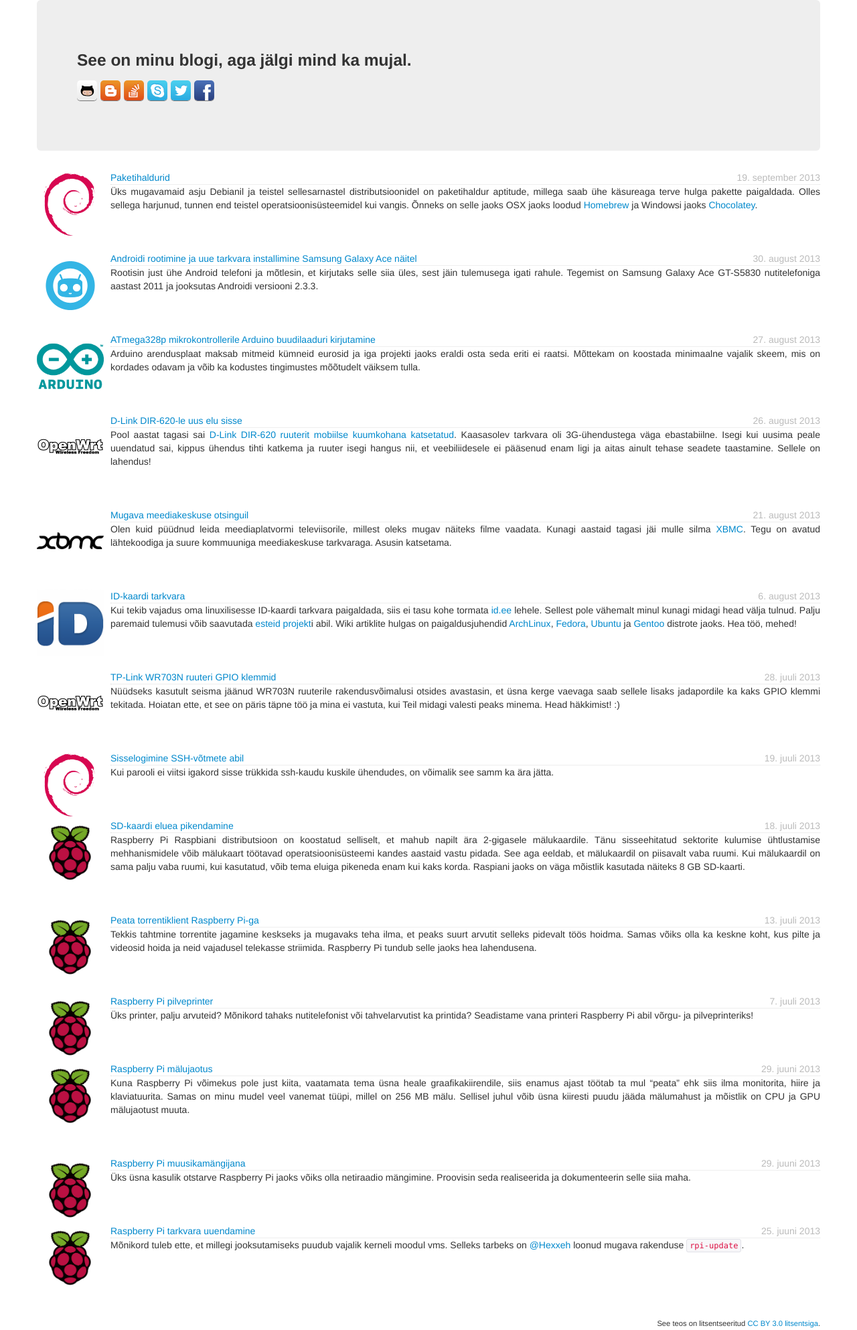
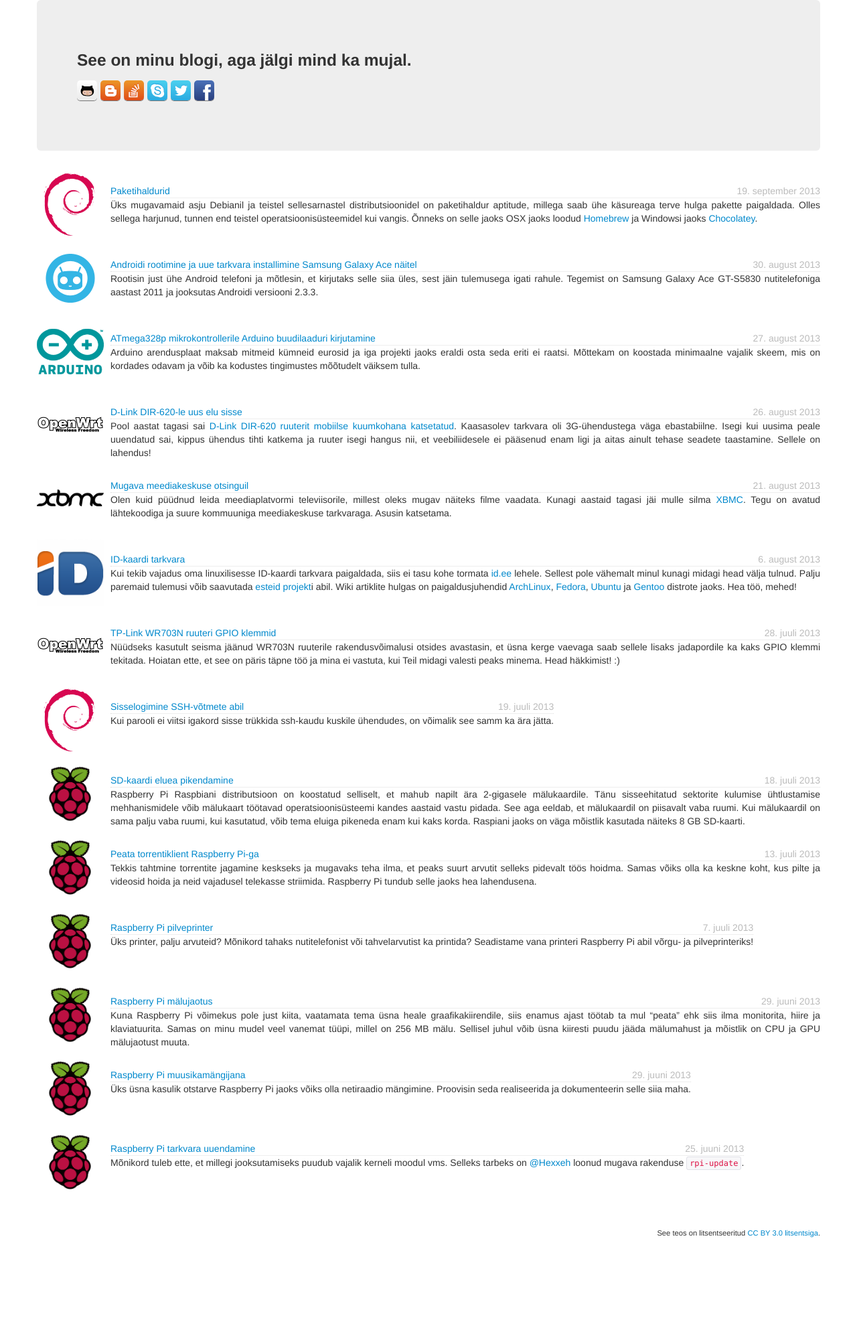
Before and after one commit to Raidok/Raidok.github.io, a Jekyll site: the page built from index.md, in a window 1280 px wide. Shown: the whole page at 67% size. Built offline with Jekyll 4.4.1, drawn with Linux system fonts in a browser that asks for light colours; nearby versions of some CDN libraries; after the commit the page ends 1851 px from its top, so only the background shows below that.

Commit message:
avalehe lühitekstide paigutus

```diff
--- a/css/main.css
+++ b/css/main.css
@@ -40,10 +40,11 @@
 }
 
 .postitusAvalehel {
-  margin-bottom: 50px;
+  margin-bottom: 10px;
   text-align: justify;
   position: relative;
   clear: both;
+  min-height: 100px;
 }
 
 .postitused {
@@ -60,6 +61,8 @@
 .pildipool + div {
   margin-left: 110px;
   overflow: hidden;
+  position: absolute;
+  top: 20%;
 }
 
 #tags {
```
